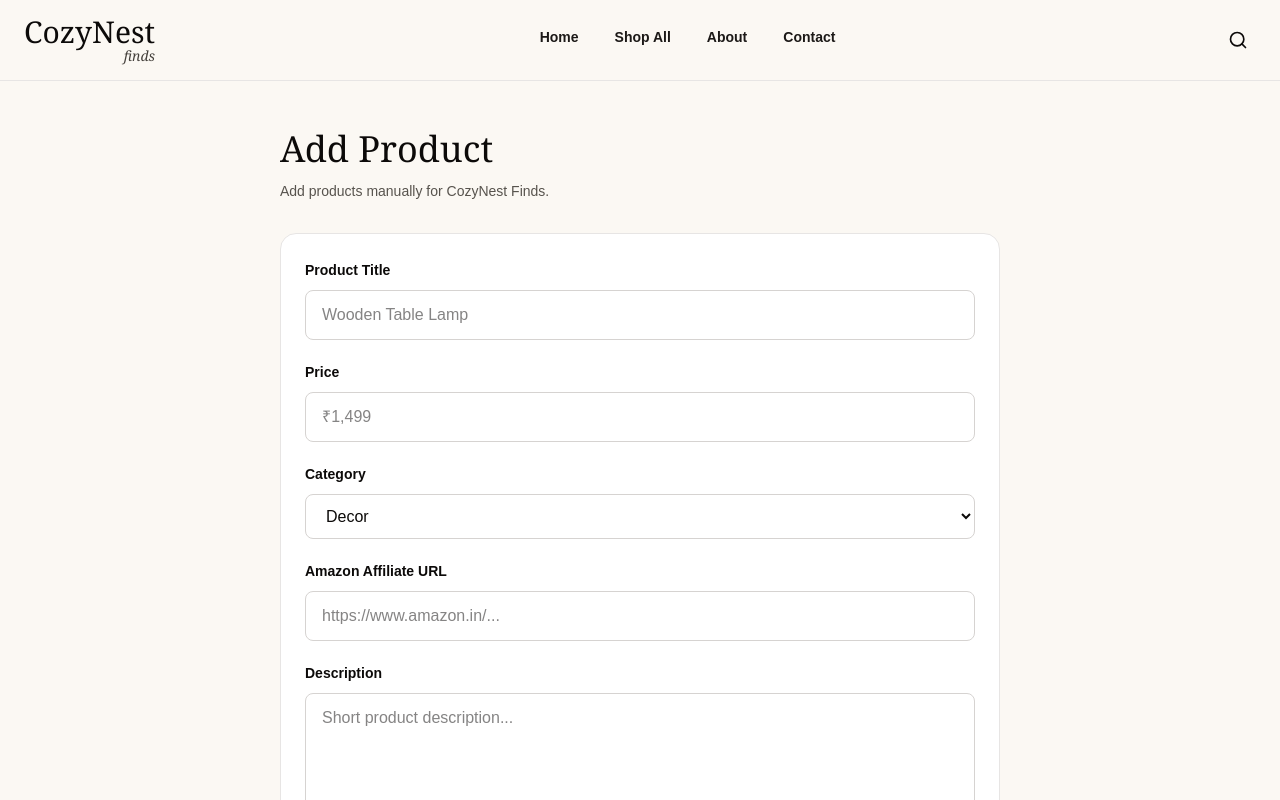
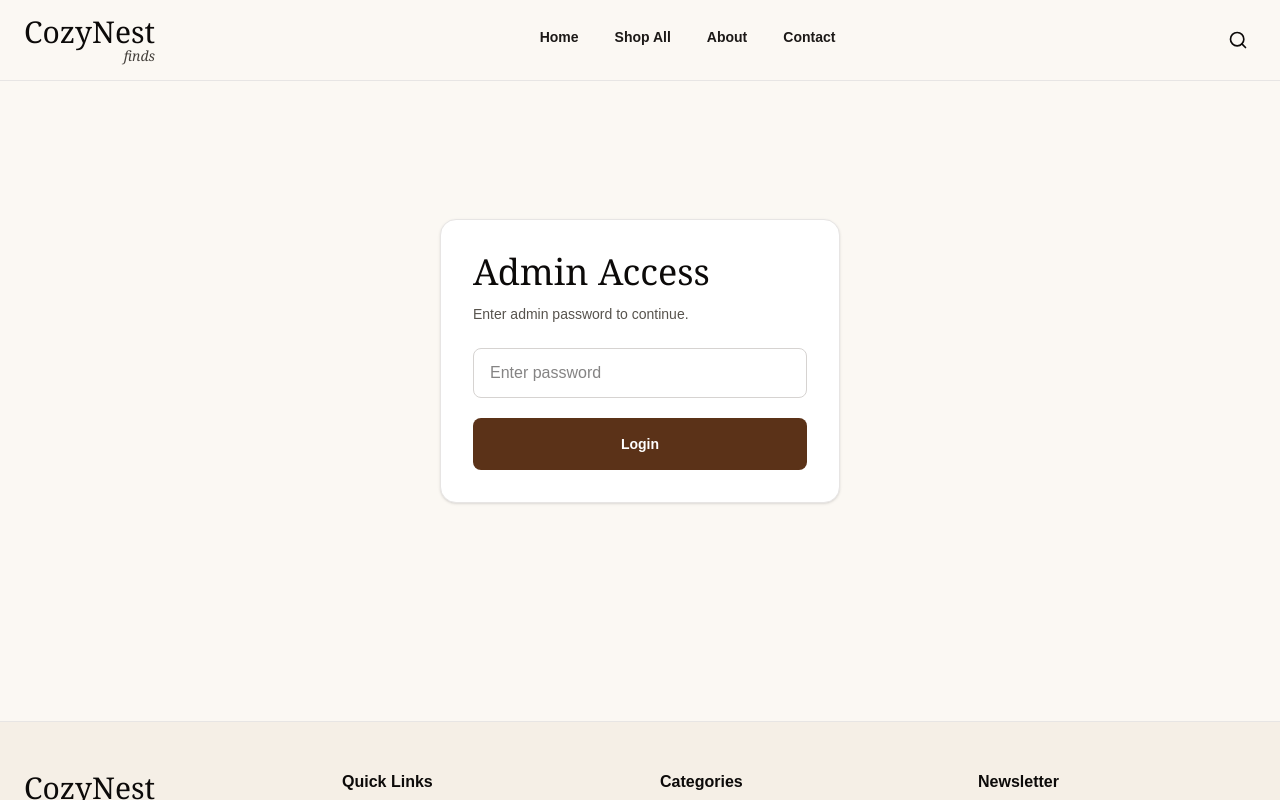
Before and after one commit to NileshGaur/cozynestfinds, a Next.js app: page /admin in a window 1280 px wide. Shown: the top 800 px of the page. Built offline with nearby package versions, Linux system fonts and the light colour scheme; no server answers.

Commit message:
build homepage product pages and admin

```diff
--- a/app/admin/page.tsx
+++ b/app/admin/page.tsx
@@ -1,6 +1,7 @@
 "use client";
 
 import { FormEvent, useState } from "react";
+
 import Header from "../../src/components/Header";
 import Footer from "../../src/components/Footer";
 import { supabase } from "../../src/lib/supabase";
@@ -13,6 +14,9 @@ const createSlug = (value: string) =>
     .replace(/\s+/g, "-");
 
 export default function AdminPage() {
+  const [password, setPassword] = useState("");
+  const [isAuthenticated, setIsAuthenticated] = useState(false);
+
   const [title, setTitle] = useState("");
   const [price, setPrice] = useState("");
   const [category, setCategory] = useState("Decor");
@@ -23,6 +27,15 @@ export default function AdminPage() {
 
   const [isSaving, setIsSaving] = useState(false);
   const [message, setMessage] = useState("");
+
+  const handleLogin = () => {
+    if (password === process.env.NEXT_PUBLIC_ADMIN_PASSWORD) {
+      setIsAuthenticated(true);
+      setMessage("");
+    } else {
+      setMessage("Incorrect password.");
+    }
+  };
 
   const handleSubmit = async (event: FormEvent<HTMLFormElement>) => {
     event.preventDefault();
@@ -36,7 +49,9 @@ export default function AdminPage() {
     setMessage("");
 
     const slug = createSlug(title);
+
     const fileExtension = imageFile.name.split(".").pop();
+
     const filePath = `${slug}-${Date.now()}.${fileExtension}`;
 
     const { error: uploadError } = await supabase.storage
@@ -79,9 +94,52 @@ export default function AdminPage() {
     setAmazonUrl("");
     setFeatured(false);
     setImageFile(null);
+
     setMessage("Product added successfully.");
+
     setIsSaving(false);
   };
+
+  if (!isAuthenticated) {
+    return (
+      <main className="min-h-screen bg-[#fbf8f3] text-stone-950">
+        <Header />
+
+        <section className="mx-auto flex min-h-[70vh] max-w-md items-center px-6">
+          <div className="w-full rounded-2xl border border-stone-200 bg-white p-8 shadow-sm">
+            <h1 className="font-serif text-4xl">Admin Access</h1>
+
+            <p className="mt-3 text-sm text-stone-600">
+              Enter admin password to continue.
+            </p>
+
+            <input
+              type="password"
+              value={password}
+              onChange={(event) => setPassword(event.target.value)}
+              placeholder="Enter password"
+              className="mt-6 w-full rounded-lg border border-stone-300 px-4 py-3 outline-none"
+            />
+
+            {message && (
+              <p className="mt-4 rounded-lg bg-red-50 px-4 py-3 text-sm text-red-700">
+                {message}
+              </p>
+            )}
+
+            <button
+              onClick={handleLogin}
+              className="mt-5 w-full rounded-lg bg-[#5b3218] px-6 py-4 text-sm font-bold text-white"
+            >
+              Login
+            </button>
+          </div>
+        </section>
+
+        <Footer />
+      </main>
+    );
+  }
 
   return (
     <main className="min-h-screen bg-[#fbf8f3] text-stone-950">
@@ -100,6 +158,7 @@ export default function AdminPage() {
         >
           <div>
             <label className="text-sm font-semibold">Product Title</label>
+
             <input
               value={title}
               onChange={(event) => setTitle(event.target.value)}
@@ -111,6 +170,7 @@ export default function AdminPage() {
 
           <div>
             <label className="text-sm font-semibold">Price</label>
+
             <input
               value={price}
               onChange={(event) => setPrice(event.target.value)}
@@ -122,6 +182,7 @@ export default function AdminPage() {
 
           <div>
             <label className="text-sm font-semibold">Category</label>
+
             <select
               value={category}
               onChange={(event) => setCategory(event.target.value)}
@@ -142,6 +203,7 @@ export default function AdminPage() {
             <label className="text-sm font-semibold">
               Amazon Affiliate URL
             </label>
+
             <input
               value={amazonUrl}
               onChange={(event) => setAmazonUrl(event.target.value)}
@@ -153,6 +215,7 @@ export default function AdminPage() {
 
           <div>
             <label className="text-sm font-semibold">Description</label>
+
             <textarea
               value={description}
               onChange={(event) => setDescription(event.target.value)}
@@ -164,6 +227,7 @@ export default function AdminPage() {
 
           <div>
             <label className="text-sm font-semibold">Product Image</label>
+
             <input
               type="file"
               accept="image/*"
```
